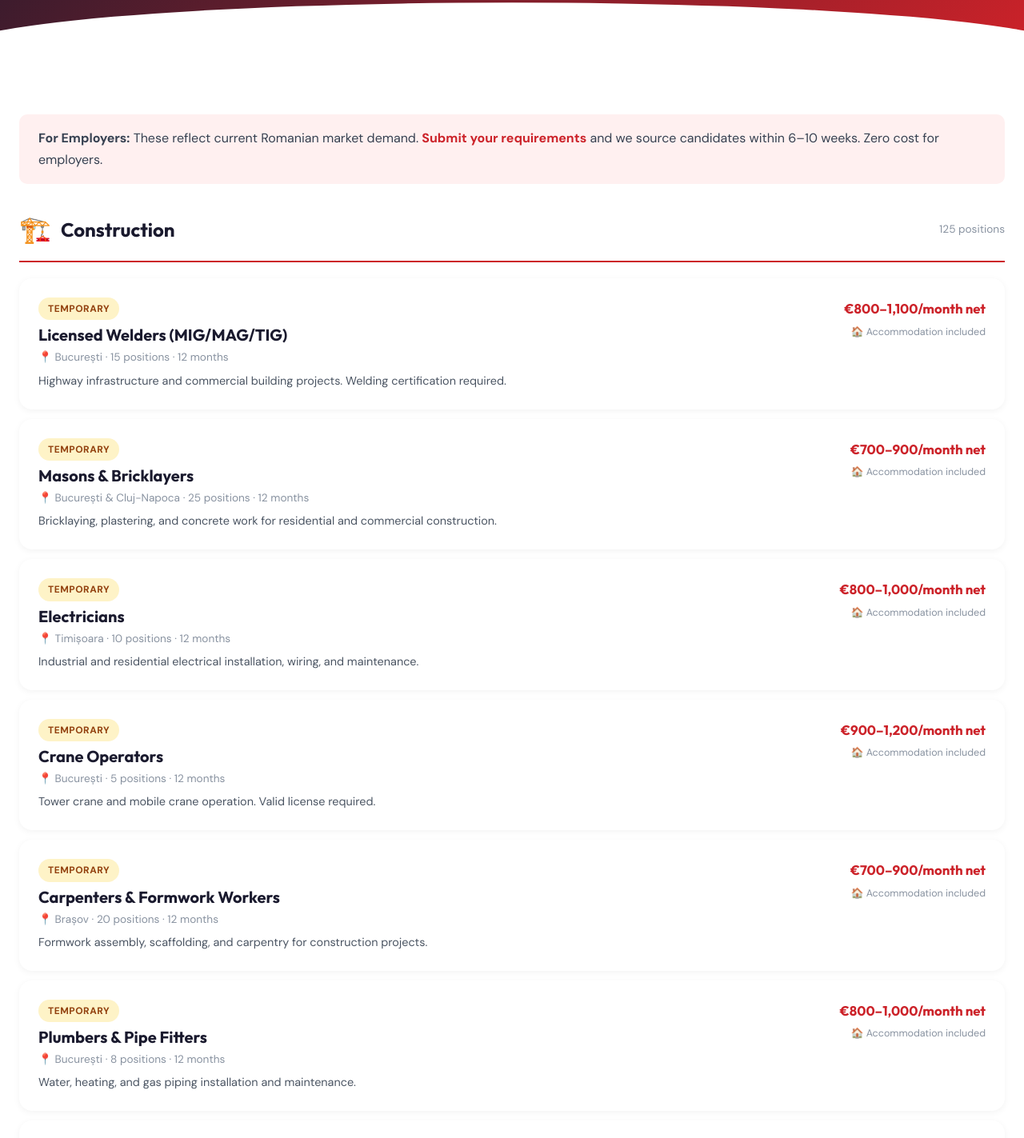
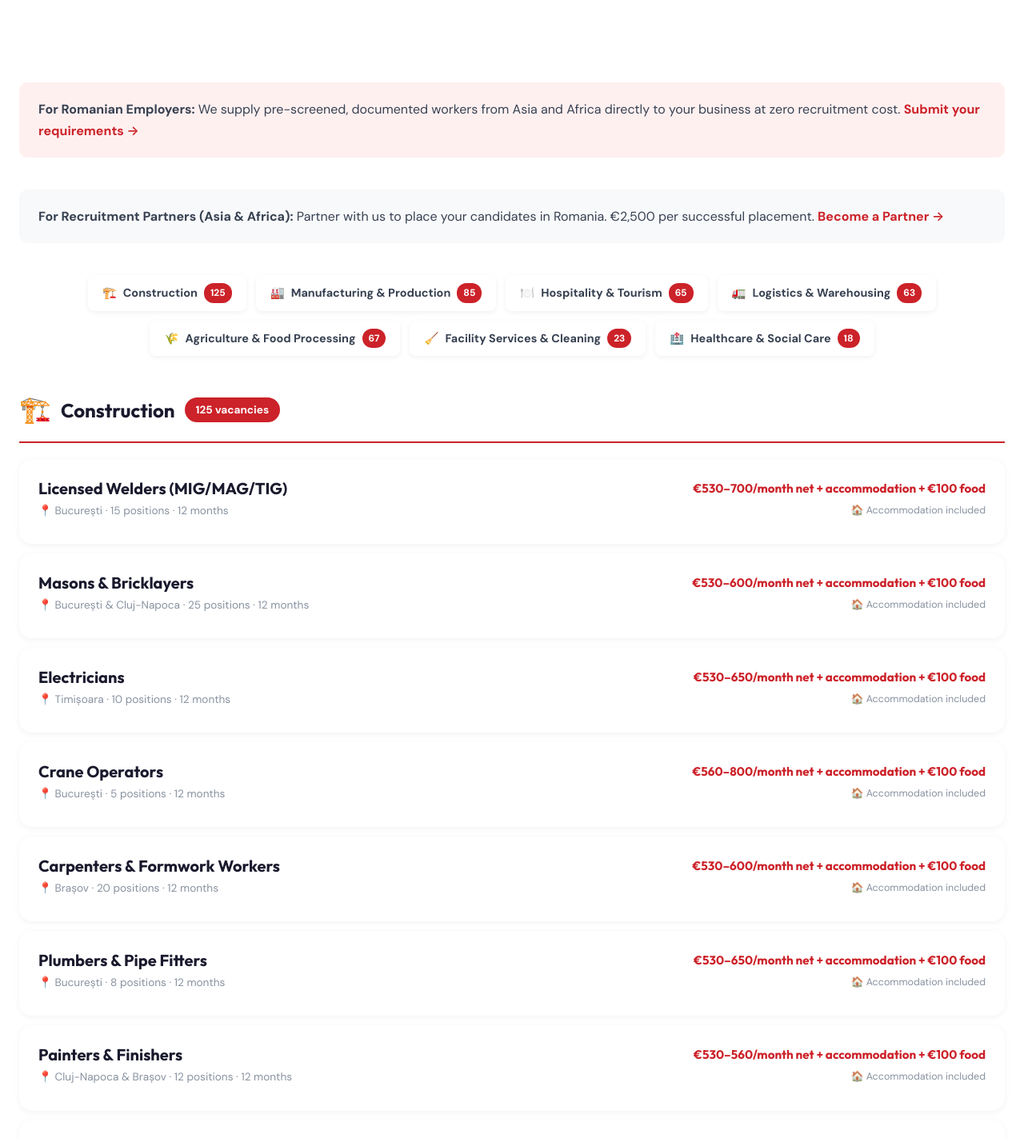
Before and after one commit to BIKASH907/PrimeLink, a Next.js app: page /jobs in a window 1280 px wide. Shown: the part 329-1752 px from the top of the page at 80% size. Built offline with nearby package versions, Linux system fonts and the light colour scheme.

Commit message:
jobs: by industry, vacancy counts, no seasonal, min salary law

```diff
--- a/pages/jobs.js
+++ b/pages/jobs.js
@@ -3,68 +3,68 @@ import Link from 'next/link';
 
 const industries = [
   {
-    name: 'Construction', icon: '🏗️', color: '#CC2229',
+    name: 'Construction', icon: '🏗️',
     jobs: [
-      { title: 'Licensed Welders (MIG/MAG/TIG)', location: 'București', positions: 15, type: 'temporary', duration: '12 months', accommodation: true, salary: '€800–1,100/month net', desc: 'Highway infrastructure and commercial building projects. Welding certification required.' },
-      { title: 'Masons & Bricklayers', location: 'București & Cluj-Napoca', positions: 25, type: 'temporary', duration: '12 months', accommodation: true, salary: '€700–900/month net', desc: 'Bricklaying, plastering, and concrete work for residential and commercial construction.' },
-      { title: 'Electricians', location: 'Timișoara', positions: 10, type: 'temporary', duration: '12 months', accommodation: true, salary: '€800–1,000/month net', desc: 'Industrial and residential electrical installation, wiring, and maintenance.' },
-      { title: 'Crane Operators', location: 'București', positions: 5, type: 'temporary', duration: '12 months', accommodation: true, salary: '€900–1,200/month net', desc: 'Tower crane and mobile crane operation. Valid license required.' },
-      { title: 'Carpenters & Formwork Workers', location: 'Brașov', positions: 20, type: 'temporary', duration: '12 months', accommodation: true, salary: '€700–900/month net', desc: 'Formwork assembly, scaffolding, and carpentry for construction projects.' },
-      { title: 'Plumbers & Pipe Fitters', location: 'București', positions: 8, type: 'temporary', duration: '12 months', accommodation: true, salary: '€800–1,000/month net', desc: 'Water, heating, and gas piping installation and maintenance.' },
-      { title: 'Painters & Finishers', location: 'Cluj-Napoca & Brașov', positions: 12, type: 'temporary', duration: '12 months', accommodation: true, salary: '€650–850/month net', desc: 'Interior/exterior painting, plastering, and finishing work.' },
-      { title: 'General Construction Laborers', location: 'Various Locations', positions: 30, type: 'temporary', duration: '12 months', accommodation: true, salary: '€600–750/month net', desc: 'Site preparation, material handling, concrete pouring, demolition, and cleanup.' },
+      { title: 'Licensed Welders (MIG/MAG/TIG)', location: 'București', positions: 15, duration: '12 months', accommodation: true, salary: '€530–700/month net + accommodation + €100 food' },
+      { title: 'Masons & Bricklayers', location: 'București & Cluj-Napoca', positions: 25, duration: '12 months', accommodation: true, salary: '€530–600/month net + accommodation + €100 food' },
+      { title: 'Electricians', location: 'Timișoara', positions: 10, duration: '12 months', accommodation: true, salary: '€530–650/month net + accommodation + €100 food' },
+      { title: 'Crane Operators', location: 'București', positions: 5, duration: '12 months', accommodation: true, salary: '€560–800/month net + accommodation + €100 food' },
+      { title: 'Carpenters & Formwork Workers', location: 'Brașov', positions: 20, duration: '12 months', accommodation: true, salary: '€530–600/month net + accommodation + €100 food' },
+      { title: 'Plumbers & Pipe Fitters', location: 'București', positions: 8, duration: '12 months', accommodation: true, salary: '€530–650/month net + accommodation + €100 food' },
+      { title: 'Painters & Finishers', location: 'Cluj-Napoca & Brașov', positions: 12, duration: '12 months', accommodation: true, salary: '€530–560/month net + accommodation + €100 food' },
+      { title: 'General Construction Laborers', location: 'Various Locations', positions: 30, duration: '12 months', accommodation: true, salary: '€530/month net + accommodation + €100 food' },
     ]
   },
   {
-    name: 'Manufacturing & Production', icon: '🏭', color: '#E8A817',
+    name: 'Manufacturing & Production', icon: '🏭',
     jobs: [
-      { title: 'CNC Machine Operators', location: 'Cluj-Napoca', positions: 12, type: 'permanent', duration: 'Permanent', accommodation: false, salary: '€800–1,000/month net', desc: 'CNC lathe and milling machine operation in automotive parts manufacturing.' },
-      { title: 'Assembly Line Workers', location: 'Sibiu', positions: 30, type: 'temporary', duration: '12 months', accommodation: true, salary: '€650–800/month net', desc: 'Production line assembly, quality checking, and packaging in electronics and automotive.' },
-      { title: 'Factory Machine Operators', location: 'Oradea', positions: 20, type: 'temporary', duration: '12 months', accommodation: true, salary: '€650–850/month net', desc: 'Industrial machinery operation in food processing and textile manufacturing.' },
-      { title: 'Quality Control Inspectors', location: 'Timișoara', positions: 8, type: 'temporary', duration: '12 months', accommodation: true, salary: '€700–900/month net', desc: 'Product inspection, defect identification, and quality reporting.' },
-      { title: 'Textile & Garment Workers', location: 'Iași', positions: 15, type: 'temporary', duration: '12 months', accommodation: true, salary: '€600–750/month net', desc: 'Sewing machine operation, cutting, and garment assembly in textile factories.' },
+      { title: 'CNC Machine Operators', location: 'Cluj-Napoca', positions: 12, duration: '12 months', accommodation: true, salary: '€530–650/month net + accommodation + €100 food' },
+      { title: 'Assembly Line Workers', location: 'Sibiu', positions: 30, duration: '12 months', accommodation: true, salary: '€530–550/month net + accommodation + €100 food' },
+      { title: 'Factory Machine Operators', location: 'Oradea', positions: 20, duration: '12 months', accommodation: true, salary: '€530–560/month net + accommodation + €100 food' },
+      { title: 'Quality Control Inspectors', location: 'Timișoara', positions: 8, duration: '12 months', accommodation: true, salary: '€530–600/month net + accommodation + €100 food' },
+      { title: 'Textile & Garment Workers', location: 'Iași', positions: 15, duration: '12 months', accommodation: true, salary: '€530/month net + accommodation + €100 food' },
     ]
   },
   {
-    name: 'Hospitality & Tourism', icon: '🍽️', color: '#CC2229',
+    name: 'Hospitality & Tourism', icon: '🍽️',
     jobs: [
-      { title: 'Cooks & Sous Chefs', location: 'Constanța & Black Sea Coast', positions: 15, type: 'seasonal', duration: '6 months (May–Oct)', accommodation: true, salary: '€700–1,000/month net', desc: 'Professional cooking in hotels and restaurants. International cuisine experience preferred.' },
-      { title: 'Hotel Housekeeping Staff', location: 'Constanța & Brașov', positions: 20, type: 'seasonal', duration: '6 months', accommodation: true, salary: '€600–750/month net', desc: 'Room cleaning, laundry, and facility maintenance in 3–5 star hotels.' },
-      { title: 'Waiters & Restaurant Staff', location: 'București', positions: 10, type: 'temporary', duration: '12 months', accommodation: false, salary: '€650–850/month net', desc: 'Table service, bar assistance, customer service. Basic English required.' },
-      { title: 'Kitchen Helpers & Dishwashers', location: 'Various Locations', positions: 15, type: 'seasonal', duration: '6 months', accommodation: true, salary: '€550–700/month net', desc: 'Kitchen prep, food handling, dishwashing in hotel and restaurant kitchens.' },
-      { title: 'Hotel Reception & Front Desk', location: 'București & Brașov', positions: 5, type: 'temporary', duration: '12 months', accommodation: false, salary: '€700–900/month net', desc: 'Guest check-in/out, reservations, customer service. English fluency required.' },
+      { title: 'Cooks & Sous Chefs', location: 'Constanța & București', positions: 15, duration: '12 months', accommodation: true, salary: '€530–650/month net + accommodation + €100 food' },
+      { title: 'Hotel Housekeeping Staff', location: 'Constanța & Brașov', positions: 20, duration: '12 months', accommodation: true, salary: '€530/month net + accommodation + €100 food' },
+      { title: 'Waiters & Restaurant Staff', location: 'București', positions: 10, duration: '12 months', accommodation: true, salary: '€530–560/month net + accommodation + €100 food' },
+      { title: 'Kitchen Helpers & Dishwashers', location: 'Various Locations', positions: 15, duration: '12 months', accommodation: true, salary: '€530/month net + accommodation + €100 food' },
+      { title: 'Hotel Reception & Front Desk', location: 'București & Brașov', positions: 5, duration: '12 months', accommodation: true, salary: '€530–600/month net + accommodation + €100 food' },
     ]
   },
   {
-    name: 'Logistics & Warehousing', icon: '🚛', color: '#E8A817',
+    name: 'Logistics & Warehousing', icon: '🚛',
     jobs: [
-      { title: 'Warehouse Operatives', location: 'București & Timișoara', positions: 25, type: 'temporary', duration: '12 months', accommodation: true, salary: '€650–800/month net', desc: 'Order picking, packing, loading/unloading in distribution and e-commerce warehouses.' },
-      { title: 'Forklift Operators', location: 'Cluj-Napoca', positions: 8, type: 'temporary', duration: '12 months', accommodation: true, salary: '€700–900/month net', desc: 'Electric and diesel forklift operation. License required.' },
-      { title: 'Professional Drivers (C+E)', location: 'Various Locations', positions: 10, type: 'permanent', duration: 'Permanent', accommodation: false, salary: '€900–1,300/month net', desc: 'Long-haul and regional truck driving. C+E license required. EU routes.' },
-      { title: 'Package Sorters & Loaders', location: 'București', positions: 20, type: 'temporary', duration: '12 months', accommodation: true, salary: '€600–750/month net', desc: 'Sorting, scanning, loading in courier and logistics distribution centers.' },
+      { title: 'Warehouse Operatives', location: 'București & Timișoara', positions: 25, duration: '12 months', accommodation: true, salary: '€530–550/month net + accommodation + €100 food' },
+      { title: 'Forklift Operators', location: 'Cluj-Napoca', positions: 8, duration: '12 months', accommodation: true, salary: '€530–600/month net + accommodation + €100 food' },
+      { title: 'Professional Drivers (C+E)', location: 'Various Locations', positions: 10, duration: '12 months', accommodation: true, salary: '€560–800/month net + accommodation + €100 food' },
+      { title: 'Package Sorters & Loaders', location: 'București', positions: 20, duration: '12 months', accommodation: true, salary: '€530/month net + accommodation + €100 food' },
     ]
   },
   {
-    name: 'Agriculture & Food Processing', icon: '🌾', color: '#CC2229',
+    name: 'Agriculture & Food Processing', icon: '🌾',
     jobs: [
-      { title: 'Seasonal Agricultural Workers', location: 'Various Locations', positions: 40, type: 'seasonal', duration: '6 months (Apr–Oct)', accommodation: true, salary: '€600–750/month net', desc: 'Crop harvesting, greenhouse cultivation, fruit picking, general farm labor.' },
-      { title: 'Livestock & Farm Workers', location: 'Rural Romania', positions: 10, type: 'temporary', duration: '12 months', accommodation: true, salary: '€600–800/month net', desc: 'Animal husbandry, milking, feeding, and livestock farm maintenance.' },
-      { title: 'Food Processing Workers', location: 'Iași & Galați', positions: 15, type: 'temporary', duration: '12 months', accommodation: true, salary: '€650–800/month net', desc: 'Meat processing, bakery, dairy packaging, and food quality control.' },
-      { title: 'Greenhouse Workers', location: 'Southern Romania', positions: 12, type: 'seasonal', duration: '8 months', accommodation: true, salary: '€600–750/month net', desc: 'Planting, cultivating, and harvesting in commercial greenhouse operations.' },
+      { title: 'Agricultural Workers', location: 'Various Locations', positions: 30, duration: '12 months', accommodation: true, salary: '€530/month net + accommodation + €100 food' },
+      { title: 'Livestock & Farm Workers', location: 'Rural Romania', positions: 10, duration: '12 months', accommodation: true, salary: '€530–550/month net + accommodation + €100 food' },
+      { title: 'Food Processing Workers', location: 'Iași & Galați', positions: 15, duration: '12 months', accommodation: true, salary: '€530–550/month net + accommodation + €100 food' },
+      { title: 'Greenhouse Workers', location: 'Southern Romania', positions: 12, duration: '12 months', accommodation: true, salary: '€530/month net + accommodation + €100 food' },
     ]
   },
   {
-    name: 'Facility Services & Cleaning', icon: '🧹', color: '#E8A817',
+    name: 'Facility Services & Cleaning', icon: '🧹',
     jobs: [
-      { title: 'Industrial Cleaners', location: 'București', positions: 15, type: 'temporary', duration: '12 months', accommodation: false, salary: '€600–700/month net', desc: 'Cleaning offices, factories, shopping centers. Day and night shifts.' },
-      { title: 'Building Maintenance Workers', location: 'București & Cluj-Napoca', positions: 8, type: 'temporary', duration: '12 months', accommodation: false, salary: '€650–800/month net', desc: 'General repairs, HVAC maintenance, plumbing fixes, facility upkeep.' },
+      { title: 'Industrial Cleaners', location: 'București', positions: 15, duration: '12 months', accommodation: true, salary: '€530/month net + accommodation + €100 food' },
+      { title: 'Building Maintenance Workers', location: 'București & Cluj-Napoca', positions: 8, duration: '12 months', accommodation: true, salary: '€530–550/month net + accommodation + €100 food' },
     ]
   },
   {
-    name: 'Healthcare & Social Care', icon: '🏥', color: '#CC2229',
+    name: 'Healthcare & Social Care', icon: '🏥',
     jobs: [
-      { title: 'Care Assistants', location: 'București & Timișoara', positions: 10, type: 'permanent', duration: 'Permanent', accommodation: false, salary: '€700–900/month net', desc: 'Elderly care, patient assistance in retirement homes and care facilities.' },
-      { title: 'Hospital Support Staff', location: 'Cluj-Napoca', positions: 8, type: 'temporary', duration: '12 months', accommodation: false, salary: '€650–800/month net', desc: 'Cleaning, porter duties, kitchen assistance in hospital environments.' },
+      { title: 'Care Assistants', location: 'București & Timișoara', positions: 10, duration: '12 months', accommodation: true, salary: '€530–600/month net + accommodation + €100 food' },
+      { title: 'Hospital Support Staff', location: 'Cluj-Napoca', positions: 8, duration: '12 months', accommodation: true, salary: '€530–550/month net + accommodation + €100 food' },
     ]
   },
 ];
@@ -73,57 +73,74 @@ export default function Jobs() {
   const totalPositions = industries.reduce((t, ind) => t + ind.jobs.reduce((s, j) => s + j.positions, 0), 0);
 
   return (
-    <Layout title="Job Listings by Industry" description="Current workforce demand in Romania organized by industry — construction, manufacturing, hospitality, agriculture, logistics, healthcare.">
+    <Layout title="Job Listings by Industry" description="Current workforce demand in Romania organized by industry. Zero recruitment cost for employers.">
       <section className="page-hero">
-        <div className="container">
-          <div className="breadcrumb"><Link href="/">Home</Link> / <span>Jobs</span></div>
+        <div className="container" style={{ textAlign: 'center' }}>
           <h1>Current Workforce Demand</h1>
-          <p>{totalPositions}+ positions across {industries.length} industries. B2B placement — €2,500 per candidate, zero commission.</p>
+          <p>{totalPositions}+ positions across {industries.length} industries. Zero recruitment cost for Romanian employers.</p>
         </div>
       </section>
 
       <section className="section">
         <div className="container">
-          <div style={{ background: '#FFF0F0', padding: '16px 24px', borderRadius: '10px', marginBottom: '30px' }}>
-            <strong>For Employers:</strong> These reflect current Romanian market demand. <Link href="/employer-inquiry" style={{ fontWeight: 600 }}>Submit your requirements</Link> and we source candidates within 6–10 weeks. Zero cost for employers.
+          <div style={{ background: '#FFF0F0', padding: '20px 24px', borderRadius: '10px', marginBottom: '40px' }}>
+            <strong>For Romanian Employers:</strong> We supply pre-screened, documented workers from Asia and Africa directly to your business at zero recruitment cost. <Link href="/employer-inquiry" style={{ fontWeight: 600 }}>Submit your requirements →</Link>
           </div>
 
-          {industries.map((ind, idx) => (
-            <div key={idx} style={{ marginBottom: '50px' }}>
-              <div style={{ display: 'flex', alignItems: 'center', gap: '12px', marginBottom: '20px', paddingBottom: '12px', borderBottom: '2px solid ' + ind.color }}>
+          <div style={{ background: 'var(--off-white)', padding: '20px 24px', borderRadius: '10px', marginBottom: '40px' }}>
+            <strong>For Recruitment Partners (Asia & Africa):</strong> Partner with us to place your candidates in Romania. €2,500 per successful placement. <Link href="/contact" style={{ fontWeight: 600 }}>Become a Partner →</Link>
+          </div>
+
+          <div style={{ display: 'flex', flexWrap: 'wrap', gap: '12px', marginBottom: '40px', justifyContent: 'center' }}>
+            {industries.map((ind, i) => {
+              const count = ind.jobs.reduce((s, j) => s + j.positions, 0);
+              return (
+                <a key={i} href={'#' + ind.name.replace(/[^a-zA-Z]/g, '')} style={{ display: 'flex', alignItems: 'center', gap: '8px', padding: '10px 18px', background: 'var(--white)', borderRadius: '8px', boxShadow: '0 2px 6px rgba(0,0,0,0.06)', fontSize: '0.9rem', color: 'var(--gray-700)', textDecoration: 'none' }}>
+                  <span>{ind.icon}</span>
+                  <span style={{ fontWeight: 600 }}>{ind.name}</span>
+                  <span style={{ background: 'var(--blue)', color: 'white', padding: '2px 8px', borderRadius: '12px', fontSize: '0.75rem', fontWeight: 700 }}>{count}</span>
+                </a>
+              );
+            })}
+          </div>
+
+          {industries.map((ind, idx) => {
+            const count = ind.jobs.reduce((s, j) => s + j.positions, 0);
+            return (
+              <div key={idx} id={ind.name.replace(/[^a-zA-Z]/g, '')} style={{ marginBottom: '50px' }}>
+                <div style={{ display: 'flex', alignItems: 'center', gap: '12px', marginBottom: '20px', paddingBottom: '12px', borderBottom: '2px solid var(--blue)' }}>
                   <span style={{ fontSize: '2rem' }}>{ind.icon}</span>
                   <h2 style={{ margin: 0, fontSize: '1.5rem' }}>{ind.name}</h2>
-                <span style={{ marginLeft: 'auto', fontSize: '0.85rem', color: 'var(--gray-400)' }}>{ind.jobs.reduce((s, j) => s + j.positions, 0)} positions</span>
+                  <span style={{ background: 'var(--blue)', color: 'white', padding: '4px 14px', borderRadius: '20px', fontSize: '0.85rem', fontWeight: 700 }}>{count} vacancies</span>
                 </div>
                 <div style={{ display: 'flex', flexDirection: 'column', gap: '12px' }}>
                   {ind.jobs.map((job, i) => (
                     <div className="job-card" key={i} style={{ padding: '24px', boxShadow: '0 2px 8px rgba(0,0,0,0.05)' }}>
                       <div style={{ display: 'flex', justifyContent: 'space-between', alignItems: 'flex-start', flexWrap: 'wrap', gap: '12px' }}>
                         <div style={{ flex: 1 }}>
-                        <div style={{ display: 'flex', gap: '8px', marginBottom: '6px', flexWrap: 'wrap' }}>
-                          <span className={`job-badge badge-${job.type}`}>{job.type}</span>
-                        </div>
                           <h4 style={{ marginBottom: '4px' }}>{job.title}</h4>
                           <p style={{ color: 'var(--gray-400)', fontSize: '0.85rem', marginBottom: '6px' }}>📍 {job.location} · {job.positions} positions · {job.duration}</p>
-                        <p style={{ color: 'var(--gray-600)', fontSize: '0.9rem', lineHeight: '1.6' }}>{job.desc}</p>
                         </div>
-                      <div style={{ textAlign: 'right', minWidth: '140px' }}>
-                        <div style={{ fontFamily: 'Outfit, sans-serif', fontWeight: 700, fontSize: '1.05rem', color: 'var(--blue)' }}>{job.salary}</div>
-                        <div style={{ fontSize: '0.78rem', color: 'var(--gray-400)', marginTop: '4px' }}>🏠 {job.accommodation ? 'Accommodation included' : 'Self-arranged'}</div>
+                        <div style={{ textAlign: 'right', minWidth: '200px' }}>
+                          <div style={{ fontFamily: 'Outfit, sans-serif', fontWeight: 700, fontSize: '0.95rem', color: 'var(--blue)' }}>{job.salary}</div>
+                          <div style={{ fontSize: '0.78rem', color: 'var(--gray-400)', marginTop: '4px' }}>🏠 Accommodation included</div>
                         </div>
                       </div>
                     </div>
                   ))}
                 </div>
               </div>
-          ))}
+            );
+          })}
 
           <div style={{ textAlign: 'center', padding: '40px', background: 'var(--off-white)', borderRadius: '10px' }}>
             <h3 style={{ marginBottom: '12px' }}>Total: {totalPositions}+ Positions Across {industries.length} Industries</h3>
-            <p style={{ color: 'var(--gray-500)', marginBottom: '20px' }}>Updated regularly. New positions added weekly.</p>
+            <p style={{ color: 'var(--gray-500)', marginBottom: '8px' }}>Salary: Minimum €530/month net as per Romanian Labour Law 2026</p>
+            <p style={{ color: 'var(--gray-500)', marginBottom: '8px' }}>All positions include accommodation + €100/month food allowance</p>
+            <p style={{ color: 'var(--gray-500)', marginBottom: '20px' }}>Updated weekly. New positions added regularly.</p>
             <div style={{ display: 'flex', gap: '16px', justifyContent: 'center', flexWrap: 'wrap' }}>
-              <Link href="/employer-inquiry" className="btn btn-primary btn-lg">Submit Employer Inquiry →</Link>
-              <Link href="/contact" className="btn btn-outline btn-lg">Contact Us</Link>
+              <Link href="/employer-inquiry" className="btn btn-primary btn-lg">I'm an Employer →</Link>
+              <Link href="/contact" className="btn btn-amber btn-lg">I'm a Recruitment Partner →</Link>
             </div>
           </div>
         </div>
```
Lines whose indentation alone changed are shown as unchanged.
